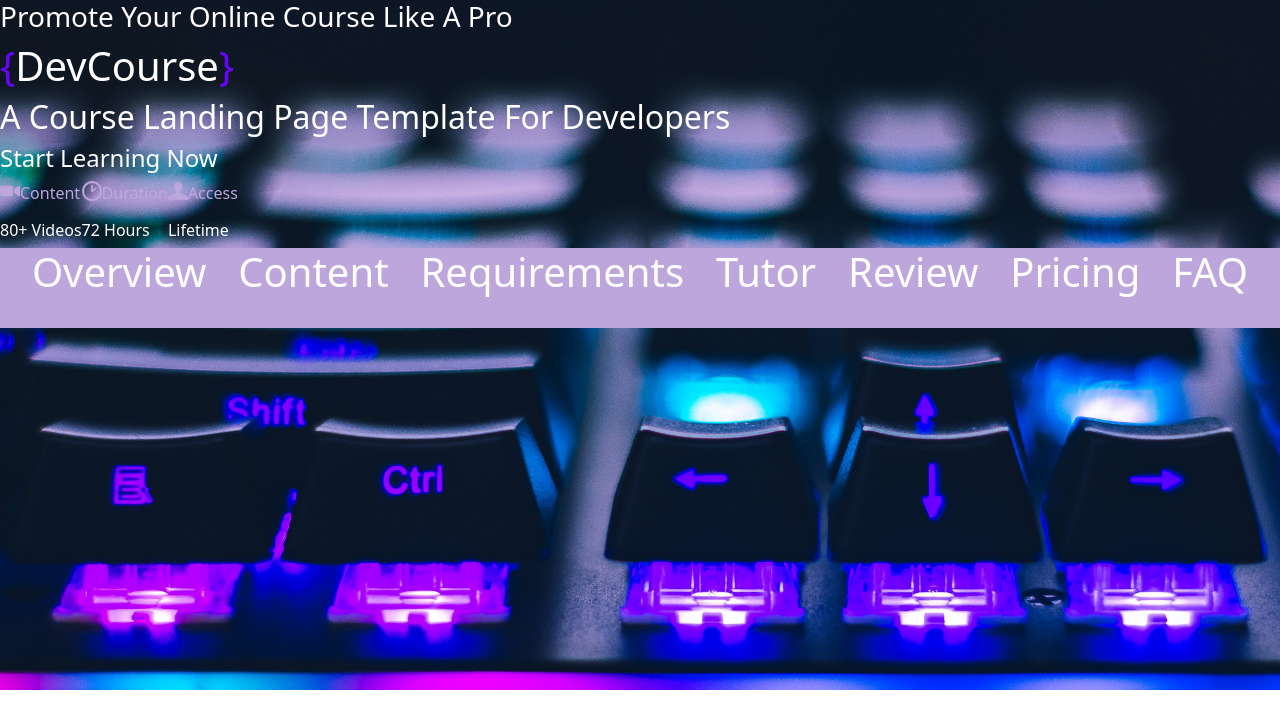
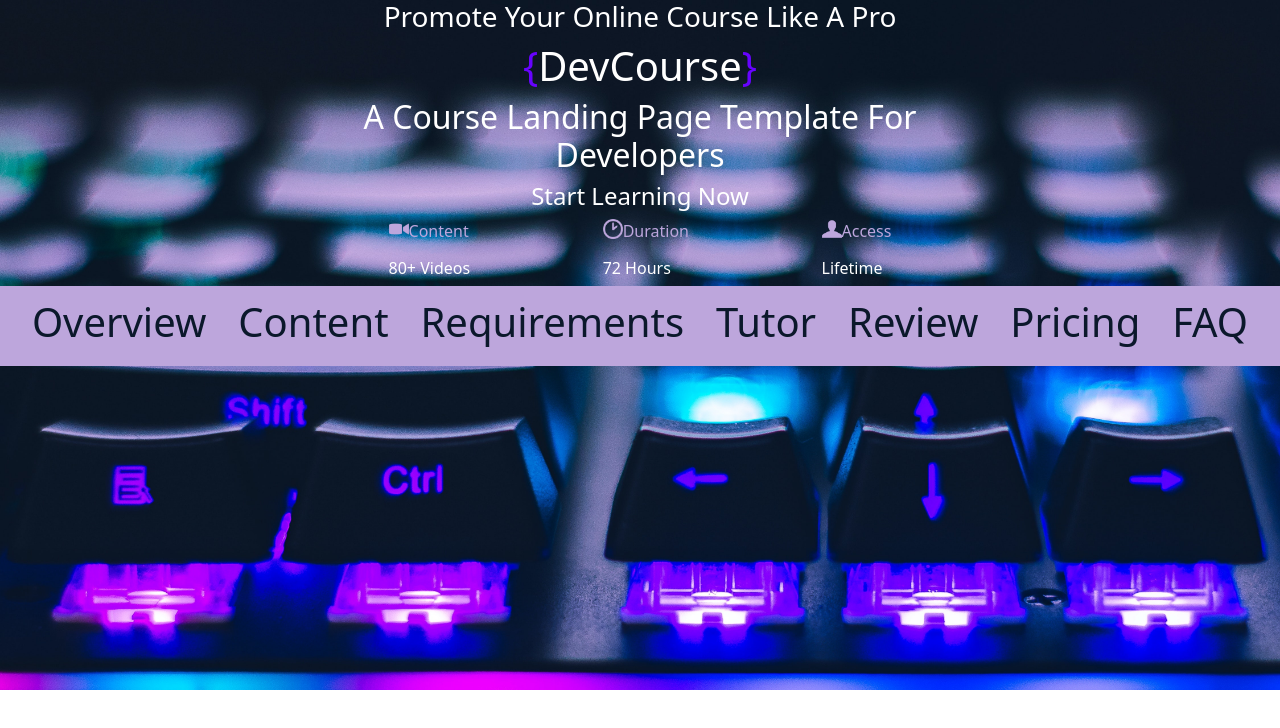
Before and after one commit to gr19467/Bootstrap, a plain HTML site: page index.html in a window 1280 px wide. Drawn offline with nearby package versions, Linux system fonts and the light colour scheme.

Commit message:
centered everything

```diff
--- a/index.html
+++ b/index.html
@@ -13,7 +13,7 @@
         <!--Title Section-->
         <div class="title">
             <h3>Promote Your Online Course Like A Pro</h3>
-            <div class="d-flex">
+            <div class="devCourse d-flex">
                 <h1 class="purple">{</h1>
                 <h1>DevCourse</h1>
                 <h1 class="purple">}</h1>
--- a/style.scss
+++ b/style.scss
@@ -19,6 +19,7 @@ body{
 .mainArea{
     display: flex;
     flex-direction: column;
+    align-content: center;
 
     width: 100%;
     height: 90vw;
@@ -31,10 +32,23 @@ body{
 .title{
     display: flex;
     flex-direction: column;
+    align-self: center;
+    text-align: center;
+
+    width: 50vw;
+
+    .devCourse{
+        text-align: center;
+        align-self: center;
+    }
 }
 
 .info{
     display: flex;
+    justify-content: space-evenly;
+    align-self: center;
+
+    width: 60%;
 
     img{
         width: 20px;
@@ -54,4 +68,7 @@ body{
 
     display: flex;
     justify-content: space-evenly;
+    align-content: center;
+
+    color: $navy;
 }
```
Also changed, not shown: style.css, 1 other file.
